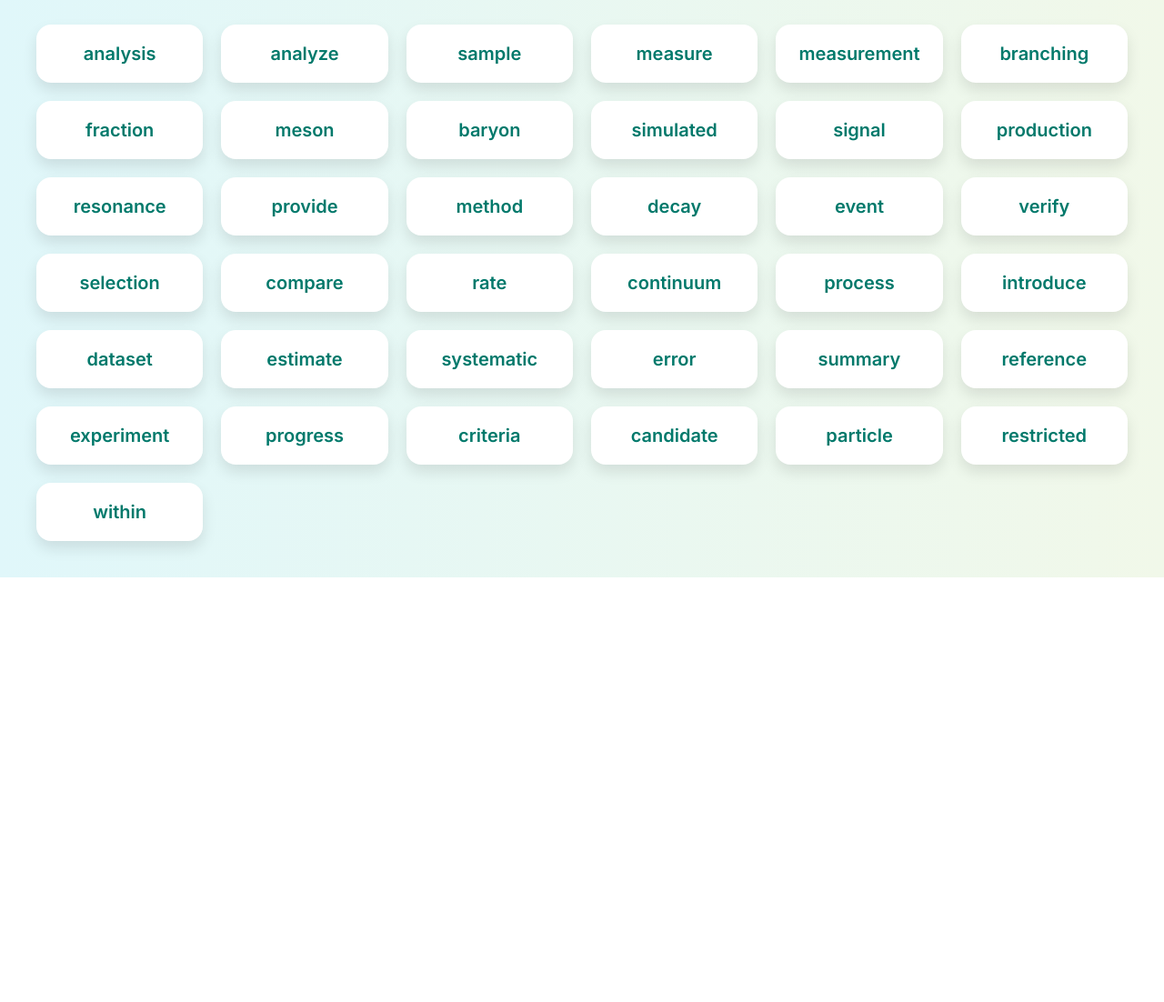
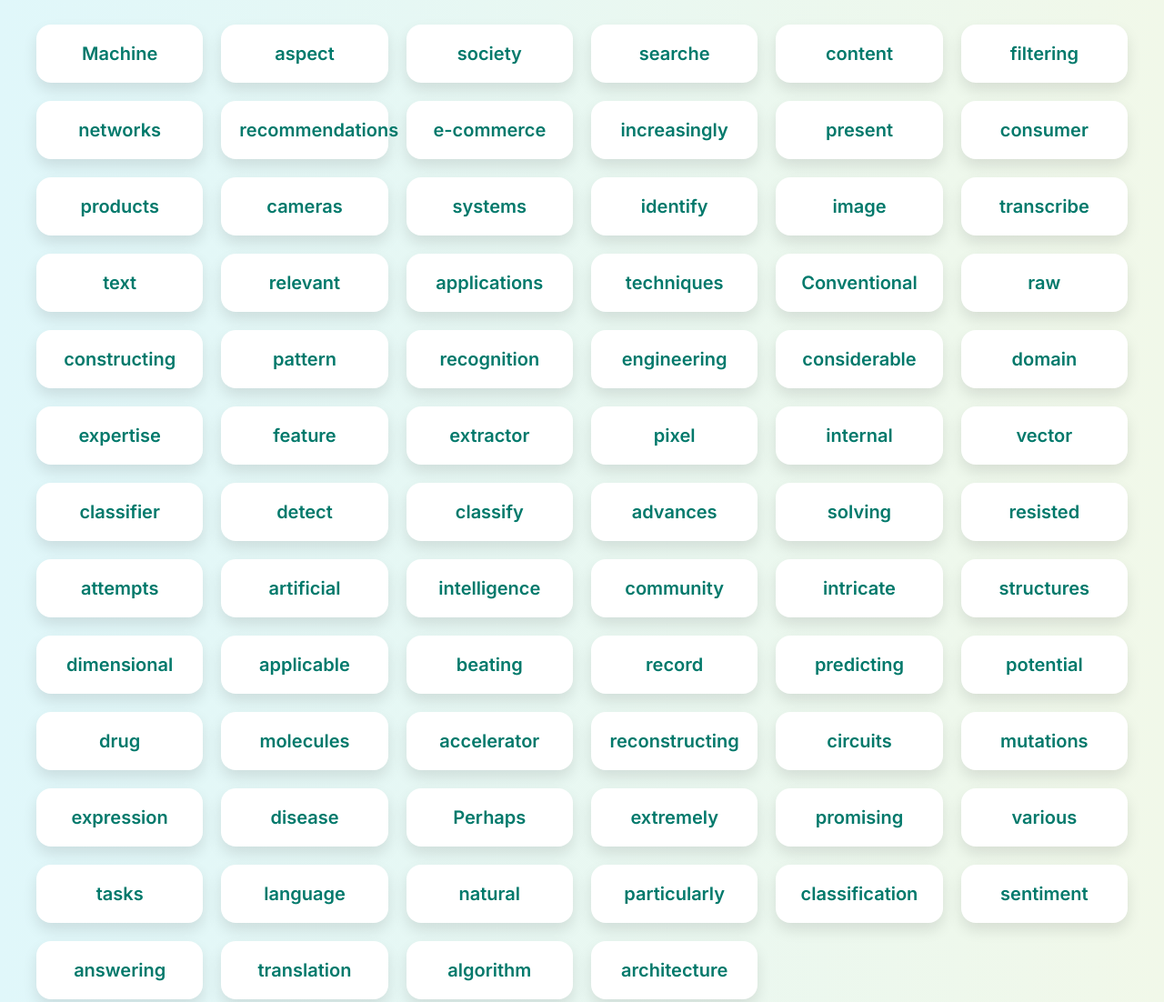
Before and after one commit to dilvv/word, a plain HTML site: page index.html in a window 1280 px wide. Shown: the part 165-1267 px from the top of the page at 91% size. Before the commit the page ends 800 px from the top, so only its background shows below. Drawn offline with Linux system fonts and the light colour scheme.

Commit message:
Update index.html

```diff
--- a/index.html
+++ b/index.html
@@ -92,43 +92,82 @@
   };
 
   const wordsWithTranslations = [
-    { word: "analysis", translation: "分析 n" },
-    { word: "analyze", translation: "分析 v" },
-    { word: "sample", translation: "样本 采样" },
-    { word: "measure", translation: "测量 v" },
-    { word: "measurement", translation: "测量 n" },
-    { word: "branching", translation: "分支 n 岔开 v" },
-    { word: "fraction", translation: "比例 n" },
-    { word: "meson", translation: "介子" },
-    { word: "baryon", translation: "重子" },
-    { word: "simulated", translation: "模拟的 n" },
-    { word: "signal", translation: "信号" },
-    { word: "production", translation: "生产 产生" },
-    { word: "resonance", translation: "共振" },
-    { word: "provide", translation: "提供" },
-    { word: "method", translation: "方法" },
-    { word: "decay", translation: "衰变" },
-    { word: "event", translation: "事件" },
-    { word: "verify", translation: "核实 证实" },
-    { word: "selection", translation: "选择" },
-    { word: "compare", translation: "比较" },
-    { word: "rate", translation: "速率" },
-    { word: "continuum", translation: "连续体" },
-    { word: "process", translation: "过程" },
-    { word: "introduce", translation: "引言 介绍" },
-    { word: "dataset", translation: "数据集" },
-    { word: "estimate", translation: "估计" },
-    { word: "systematic", translation: "系统" },
-    { word: "error", translation: "错误 误差" },
-    { word: "summary", translation: "总结" },
-    { word: "reference", translation: "参考" },
-    { word: "experiment", translation: "实验" },
-    { word: "progress", translation: "进展" },
-    { word: "criteria", translation: "条件 标准" },
-    { word: "candidate", translation: "候选人" },
-    { word: "particle", translation: "粒子" },
-    { word: "restricted", translation: "受限的" },
-    { word: "within", translation: "内部" }
+    { word: "Machine", translation: "机器" },
+    { word: "aspect", translation: "方面" },
+    { word: "society", translation: "社会" },
+    { word: "searche", translation: "搜寻" },
+    { word: "content", translation: "内容" },
+    { word: "filtering", translation: "过滤" },
+    { word: "networks", translation: "网络" },
+    { word: "recommendations", translation: "建议" },
+    { word: "e-commerce", translation: "电子商务" },
+    { word: "increasingly", translation: "越来越多" },
+    { word: "present", translation: "目前" },
+    { word: "consumer", translation: "顾客" },
+    { word: "products", translation: "产品" },
+    { word: "cameras", translation: "摄像机" },
+    { word: "systems", translation: "系统" },
+    { word: "identify", translation: "识别" },
+    { word: "image", translation: "图像" },
+    { word: "transcribe", translation: "抄录" },
+    { word: "text", translation: "文本" },
+    { word: "relevant", translation: "相关的" },
+    { word: "applications", translation: "程序" },
+    { word: "techniques", translation: "技术" },
+    { word: "Conventional", translation: "传统的" },
+    { word: "raw", translation: "原始的" },
+    { word: "constructing", translation: "构建" },
+    { word: "pattern", translation: "模式" },
+    { word: "recognition", translation: "识别" },
+    { word: "engineering", translation: "设计 工程学" },
+    { word: "considerable", translation: "丰富的" },
+    { word: "domain", translation: "领域" },
+    { word: "expertise", translation: "专业知识" },
+    { word: "feature", translation: "特征" },
+    { word: "extractor", translation: "提取器" },
+    { word: "pixel", translation: "像素" },
+    { word: "internal", translation: "内部的" },
+    { word: "vector", translation: "向量" },
+    { word: "classifier", translation: "分类" },
+    { word: "detect", translation: "检测" },
+    { word: "classify", translation: "分类" },
+    { word: "advances", translation: "进展" },
+    { word: "solving", translation: "解决" },
+    { word: "resisted", translation: "抵制" },
+    { word: "attempts", translation: "尝试" },
+    { word: "artificial", translation: "人工的" },
+    { word: "intelligence", translation: "智能" },
+    { word: "community", translation: "社群 社区" },
+    { word: "intricate", translation: "错综复杂的" },
+    { word: "structures", translation: "结构" },
+    { word: "dimensional", translation: "维度 尺度" },
+    { word: "applicable", translation: "适用" },
+    { word: "beating", translation: "打破" },
+    { word: "record", translation: "记录" },
+    { word: "predicting", translation: "预测" },
+    { word: "potential", translation: "潜在的" },
+    { word: "drug", translation: "药品" },
+    { word: "molecules", translation: "分子" },
+    { word: "accelerator", translation: "加速器" },
+    { word: "reconstructing", translation: "重建" },
+    { word: "circuits", translation: "回路" },
+    { word: "mutations", translation: "变异" },
+    { word: "expression", translation: "表达" },
+    { word: "disease", translation: "疾病" },
+    { word: "Perhaps", translation: "也许" },
+    { word: "extremely", translation: "极其 非常" },
+    { word: "promising", translation: "有希望的" },
+    { word: "various", translation: "各种各样" },
+    { word: "tasks", translation: "工作" },
+    { word: "language", translation: "语言" },
+    { word: "natural", translation: "自然的" },
+    { word: "particularly", translation: "尤其" },
+    { word: "classification", translation: "分类" },
+    { word: "sentiment", translation: "情绪" },
+    { word: "answering", translation: "回答" },
+    { word: "translation", translation: "翻译" },
+    { word: "algorithm", translation: "算法" },
+    { word: "architecture", translation: "架构" }
   ];
 
   function speak(text) {
@@ -140,7 +179,7 @@
     utterance.rate = speechRate;
     setTimeout(() => {
       speechSynthesis.speak(utterance);
-    }, 100); // 防止被拦截
+    }, 100);
   }
 
   wordsWithTranslations.forEach(({ word, translation }) => {
@@ -161,10 +200,7 @@
 
     card.addEventListener("click", () => {
       speak(word);
-      // 确保显示翻译
-      setTimeout(() => {
-        translationEl.style.display = "block";
-      }, 200);  // 延时显示，确保语音播放不被阻塞
+      translationEl.style.display = "block";
     });
   });
 </script>
```
